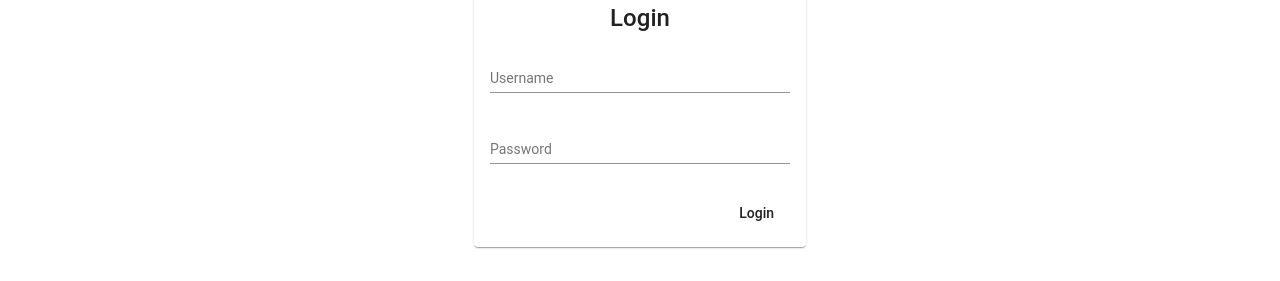
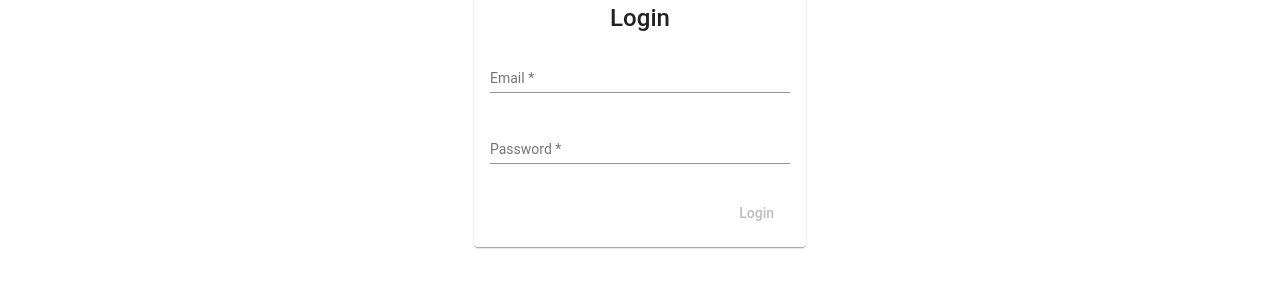
Before and after one commit to SanyiToth/warehouse, an Angular app: page /login in a window 1280 px wide. Shown: the part 184-465 px from the top of the page. Built offline with nearby package versions, Linux system fonts and the light colour scheme.

Commit message:
loginform complete

```diff
--- a/src/app/feature/login/login.component.html
+++ b/src/app/feature/login/login.component.html
@@ -1,21 +1,30 @@
 <mat-card>
   <mat-card-title>Login</mat-card-title>
   <mat-card-content>
-    <form [formGroup]="form" (ngSubmit)="submit()">
+    <form [formGroup]="loginForm" (ngSubmit)="submit()">
       <p>
         <mat-form-field>
-          <input type="text" matInput placeholder="Username" formControlName="username">
+          <input type="text" matInput placeholder="Email" formControlName="email">
+          <mat-error *ngIf="email?.invalid && !email?.value && email?.touched">
+            Please fill your email!
+          </mat-error>
+          <mat-error *ngIf="email?.invalid && email?.value">
+            Please fill a valid email!
+          </mat-error>
         </mat-form-field>
       </p>
 
       <p>
         <mat-form-field>
           <input type="password" matInput placeholder="Password" formControlName="password">
+          <mat-error *ngIf="password?.invalid && !password?.value && password?.touched">
+            Please give a correct password!
+          </mat-error>
         </mat-form-field>
       </p>
 
       <div class="button">
-        <button type="submit" mat-button>Login</button>
+        <button type="submit" [disabled]="loginForm?.invalid" mat-button>Login</button>
       </div>
 
     </form>
--- a/src/app/feature/login/login.component.ts
+++ b/src/app/feature/login/login.component.ts
@@ -1,5 +1,6 @@
 import {Component, EventEmitter, OnInit, Output} from '@angular/core';
-import {FormControl, FormGroup} from "@angular/forms";
+import {AbstractControl, FormBuilder, FormControl, FormGroup, Validators} from "@angular/forms";
+import {Router} from "@angular/router";
 
 
 @Component({
@@ -8,16 +9,20 @@ import {FormControl, FormGroup} from "@angular/forms";
   styleUrls: ['./login.component.css']
 })
 export class LoginComponent implements OnInit {
+  constructor(private fb: FormBuilder, private router: Router) {
+  }
 
-  form: FormGroup = new FormGroup({
-    username: new FormControl(''),
-    password: new FormControl(''),
+  loginForm: FormGroup = this.fb.group({
+    email: [null, [Validators.required, Validators.email]],
+    password: [null, [Validators.required]]
   });
 
+
   submit() {
-    console.log('form value', this.form.value)
-    if (this.form.valid) {
-      this.submitEM.emit(this.form.value);
+    if (this.loginForm.valid) {
+      console.log('form value', this.loginForm.value);
+      this.submitEM.emit(this.loginForm.value);
+      this.loginForm.reset();
     }
   }
 
@@ -25,4 +30,13 @@ export class LoginComponent implements OnInit {
 
   ngOnInit(): void {
   }
+
+  get email(): AbstractControl | null {
+    return this.loginForm.get('email');
+  }
+
+  get password(): AbstractControl | null {
+    return this.loginForm.get('password');
+  }
+
 }
```
